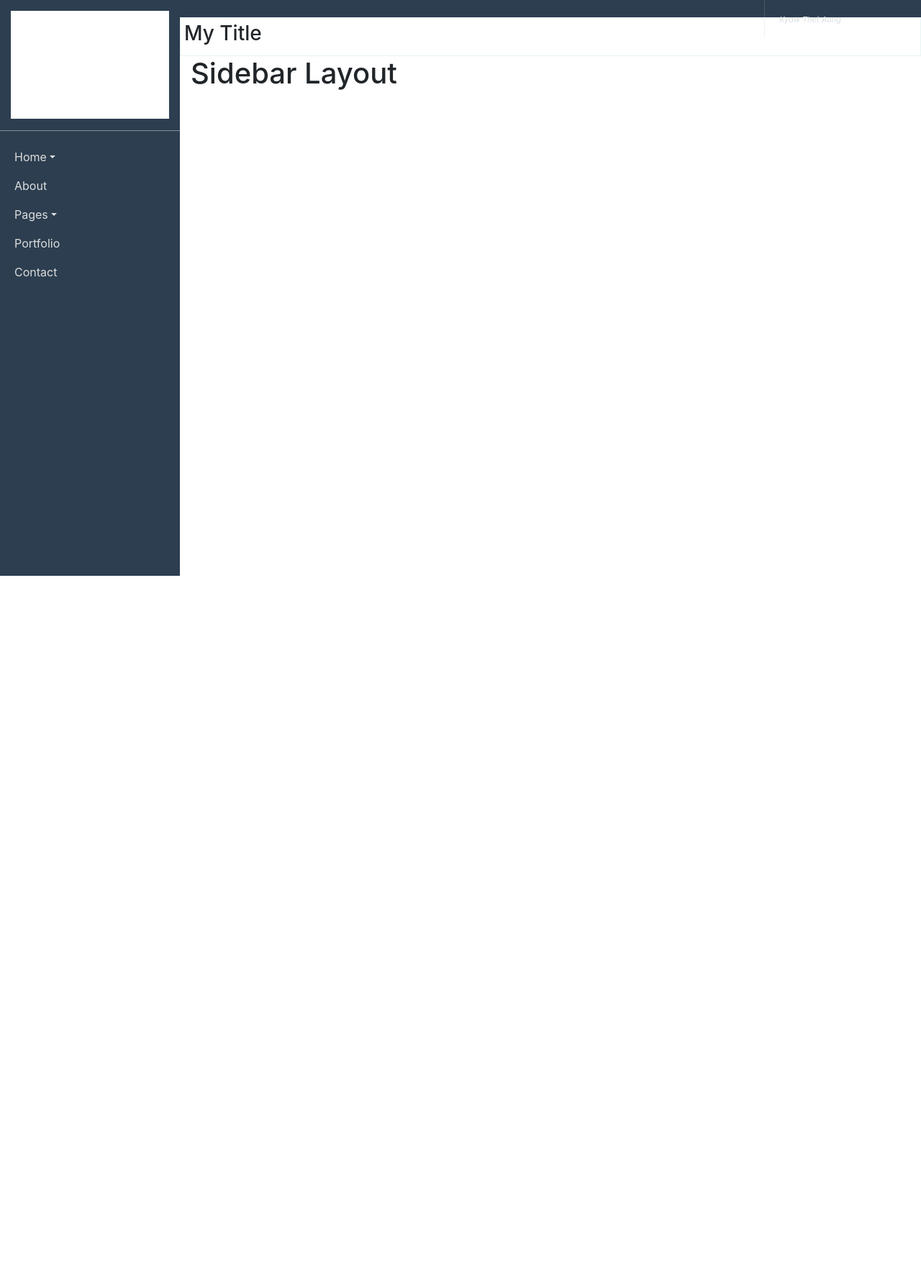
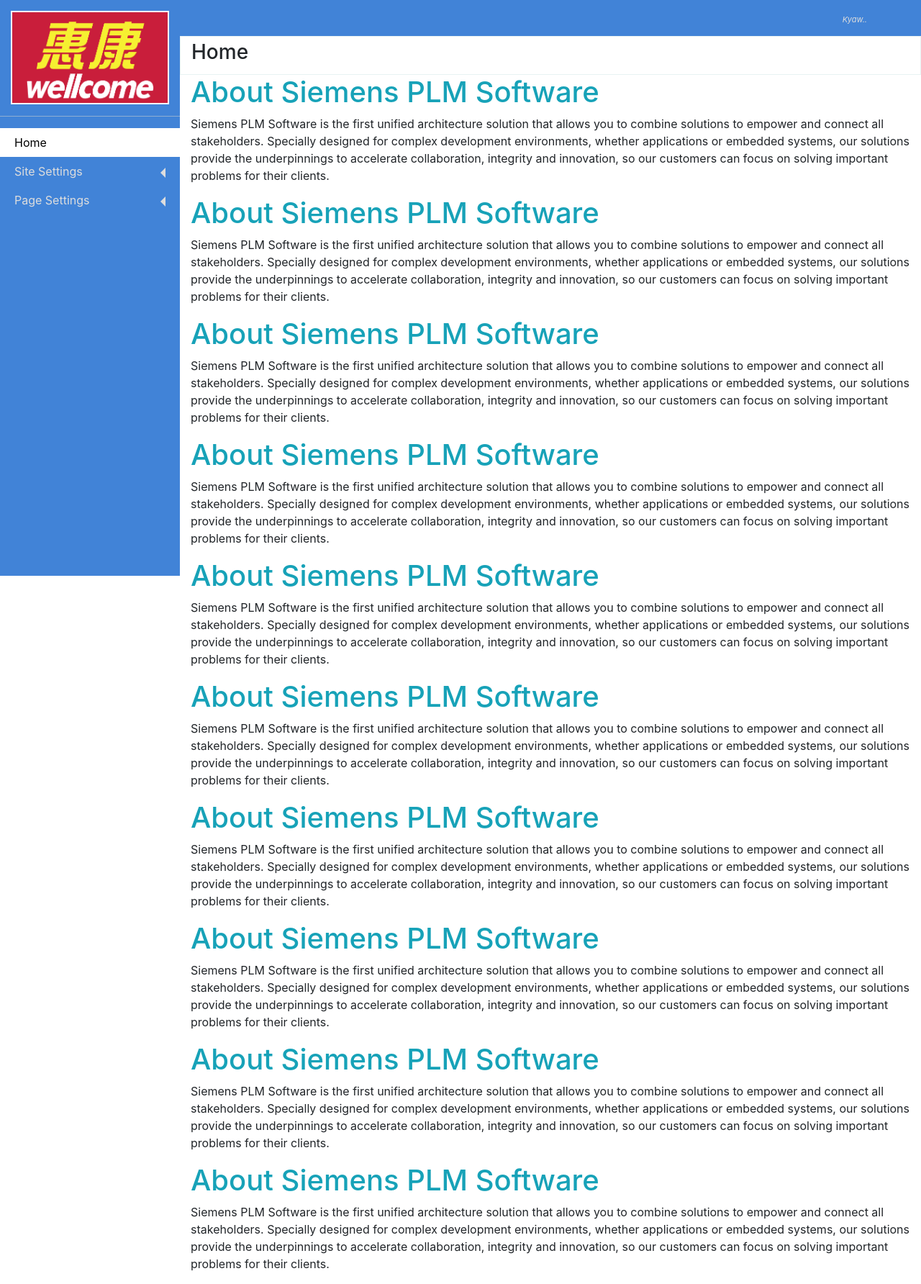
Before and after one commit to kyawthetaung-sg/my_project, a Rails app: page / in a window 1280 px wide. Shown: the whole page at 72% size. Before the commit the page ends 800 px from the top, so only its background shows below. Run offline with Rails 7, Linux system fonts and the light colour scheme; style sheets or scripts are compiled from the project's sources; some libraries are stand-ins or nearby versions.

Commit message:
Edit Template

```diff
--- /dev/null
+++ b/app/assets/stylesheets/admin/admin_template.scss
@@ -0,0 +1,3 @@
+// Place all the styles related to the admin/admin_template controller here.
+// They will automatically be included in application.css.
+// You can use Sass (SCSS) here: https://sass-lang.com/
--- a/app/assets/stylesheets/navbar.scss
+++ b/app/assets/stylesheets/navbar.scss
@@ -1,39 +1,43 @@
 
 /*  Navbar styling */
 .navbar-wrapper {
-    background: #2C3E50;
+    height: 50px;
+    position: fixed;
+    right: 0;
+    left: 0;
+    z-index: 1;
+}
+
+.navbar-wrapper #fa-arrow {
+    display: none;
+}
+
+#wrapper.menuDisplayed .navbar-wrapper {
+    left: 250px;
+}
+
+#wrapper.menuDisplayed #fa-arrow {
+    display: inline;
+}
+
+#wrapper.menuDisplayed #fa-bars {
+    display: none;
+}
+
+.navbar-wrapper a {
+    color: #ddd;
+    text-decoration: none;
+    line-height: 50px;
+    padding: 0 15px 0 15px;
+}
+
+.navbar-wrapper a:hover {
+    color: #fff;
 }
 
 .main-navbar {
-    padding: 0;
-    margin-bottom: 0;
     list-style: none;
-    display: inline-block;
-}
-
-a#menu-toggle:hover {
-    background: #00f3ff6e;
-}
-
-.main-navbar-right  li a{
-    border-left: 1px solid #bdb8b838;
-}
-
-.main-navbar li {
-    line-height: 50px;
-    display: inline-block;
-}
-
-.main-navbar li a {
-    padding: 0 20px 0 20px;
-    display: block;
-    text-decoration: none;
-    color: #ddd;
-}
-
-.main-navbar li a:hover {
-    background: #dbe1e61f;
-    box-shadow: 5px 0px #dbe1e61f;
+    display: inline-flex;
 }
 
 #navbar-lable {
@@ -43,5 +47,6 @@
 /*  Title navbar styling */
 .title-navbar-wrapper {
     border: 1px solid #e8f3f3;
-    padding: 5px;
+    padding: 5px 0 5px 15px;
+    margin-top: 50px;
 }
--- a/app/assets/stylesheets/sidebar.scss
+++ b/app/assets/stylesheets/sidebar.scss
@@ -1,19 +1,22 @@
 /*  Side bar */
 #sidebar-wrapper {
     z-index: 1;
-    position: absolute;
-    width: 250px;
-    width: 250px;
+    position: fixed;
+    width: 0;
     height: 100%;
     overflow-y: auto;
-    background: #2C3E50;
 }
 
 div#sidebar-image {
-    height: 150px;
+    height: 130px;
     margin: 15px;
     border: 2px solid #ecf3f382;
     background: #fff;
+}
+
+#sidebar-image img {
+    width: 100%;
+    height: 100%;
 }
 
 hr.image-underline {
@@ -24,16 +27,16 @@
 #page-content-wrapper {
     width: 100%;
     position: absolute;
-    padding-left: 250px;
+    padding-left: 0;
 }
 
 /*  Change the width of the sidebar to display it */
 #wrapper.menuDisplayed #sidebar-wrapper {
-    width: 0;
+    width: 250px;
 }
 
 #wrapper.menuDisplayed #page-content-wrapper {
-    padding-left: 0;
+    padding-left: 250px;
 }
 
 /*  Sidebar styling */
@@ -53,33 +56,107 @@
     color: #ddd;
 }
 
-#sidebar li a:hover {
+#sidebar li.open #main-menu {
     background: #dbe1e61f;
 }
 
+#sidebar li.open.active #main-menu {
+    background: #fff;
+    color: #000;
+}
+
+#sidebar li a.dropdown-toggle:hover {
+    background: #dbe1e61f;
+    color: #fff;
+}
+
+#sidebar ul.submenu li a:hover {
+    color: #fff;
+    font-weight: bold;
+    text-shadow: 3px -3px #000;
+}
+
+#sidebar ul.submenu li.active a {
+    color: #fff;
+    font-weight: bold;
+}
+
 #sidebar ul.submenu {
+    background: #dbe1e61f;
+}
+
+#sidebar ul.submenu li {
     margin-left: 20px;
 }
 
+.dropdown-toggle::after {
+    position: absolute;
+    right: 20px;
+    top: 15px;
+    font-size: 25px;
+    /* display: inline-block; */
+    margin-left: 0.255em;
+    vertical-align: 0.255em;
+    content: "";
+    border-top: 0.3em solid transparent;
+    border-right: 0.3em solid;
+    border-bottom: 0.3em solid transparent;
+    border-left: 0;
+}
 
-/*  Auto resize for sidebar to display it */
-@media (max-width: 768px) {
-    /*  Side bar */
-    #sidebar-wrapper {
-        width: 0;
-    }
+.dropup .dropdown-toggle::after {
+    top: 20px;
+    display: inline-block;
+    margin-left: 0.255em;
+    vertical-align: 0.255em;
+    content: "";
+    border-top: 0.3em solid;
+    border-right: 0.3em solid transparent;
+    border-bottom: 0;
+    border-left: 0.3em solid transparent;
+}
 
-    /*  Page content */
-    #page-content-wrapper {
-        padding-left: 0;
-    }
+// /*  Auto resize for sidebar to display it */
+// @media (max-width: 768px) {
+//     /*  Side bar */
+//     #sidebar-wrapper {
+//         width: 0;
+//     }
 
-    /*  Change the width of the sidebar to display it */
-    #wrapper.menuDisplayed #sidebar-wrapper {
-        width: 250px;
-    }
+//     .navbar-wrapper {
+//         left: 0;
+//     }
 
-    #wrapper.menuDisplayed #page-content-wrapper {
-        padding-left: 250px;
-    }
-}
+//     #wrapper.menuDisplayed .navbar-wrapper {
+//         left: 250px;
+//     }
+
+//     .navbar-wrapper #fa-bars {
+//         display: inline;
+//     }
+
+//     .navbar-wrapper #fa-arrow {
+//         display: none;
+//     }
+
+//     #wrapper.menuDisplayed #fa-arrow {
+//         display: inline;
+//     }
+
+//     #wrapper.menuDisplayed #fa-bars {
+//         display: none;
+//     }
+//     /*  Page content */
+//     #page-content-wrapper {
+//         padding-left: 0;
+//     }
+
+//     /*  Change the width of the sidebar to display it */
+//     #wrapper.menuDisplayed #sidebar-wrapper {
+//         width: 250px;
+//     }
+
+//     #wrapper.menuDisplayed #page-content-wrapper {
+//         padding-left: 250px;
+//     }
+// }
--- /dev/null
+++ b/app/controllers/admin/admin_template_controller.rb
@@ -0,0 +1,2 @@
+class Admin::AdminTemplateController < ActionController::Base
+end
--- a/app/controllers/home_controller.rb
+++ b/app/controllers/home_controller.rb
@@ -1,4 +1,5 @@
-class HomeController < ApplicationController
+class HomeController < Admin::AdminTemplateController
   def index
+    @title = "Home"
   end
 end
--- /dev/null
+++ b/app/helpers/admin/admin_template_helper.rb
@@ -0,0 +1,50 @@
+module Admin::AdminTemplateHelper
+    def site_setting_links
+        options = [
+            {condition: true, path: themes_path, icon_class: "far fa-circle", label: "Themes"},
+            ]
+            main_dropdown_link(t("menu.admin.site_settings"), "fas fa-cog", "settingSubmenu", options)
+        end
+
+        def page_setting_links
+            options = [
+            {condition: true, path: new_theme_path, icon_class: "far fa-circle", label: "Pages"},
+            {condition: true, path: edit_theme_path(1), icon_class: "far fa-circle", label: "Pages 2"},
+            {condition: true, path: new_page_path, icon_class: "far fa-circle", label: "Pages 3"},
+            ]
+            main_dropdown_link(t("menu.admin.page_settings"), "fa fa-user", "pagesettingSubmenu", options)
+        end
+
+        def main_dropdown_link(label = "", icon_class = "", submenu_id = "", options = {})
+            condition = options.any? do |option|
+            option[:path] == request.path
+            end
+
+            html = <<-EOT
+            <li class="#{condition ? 'dropup open active' : 'dropdown' }" id="#{ icon_class }" >
+                <a data-toggle="collapse" aria-expanded="false" class="dropdown-toggle" id="main-menu" href="##{ submenu_id }">
+                <i class='#{icon_class}'></i> #{ label }
+                </a>
+                <ul class="collapse list-unstyled submenu #{condition ? 'show' : '' }" id="#{ submenu_id }">
+                #{
+                options.map{|option|
+                    sub_dropdown_option(option[:condition], option[:path] || "#", option[:icon_class], option[:label])
+                }.join
+                }
+                </ul>
+            </li>
+            EOT
+            html.html_safe
+        end
+
+        def sub_dropdown_option(condition, path = "#", icon_class = "", label = "")
+            condition = true if condition == nil
+            return unless condition
+            path == request.path ? classActive = 'active' : classActive = ''
+            content_tag(:li, class: classActive) do
+            link_to path do
+                "<i class='#{icon_class}'></i> #{label}".html_safe
+            end
+        end
+    end
+end
--- a/app/views/home/index.html.erb
+++ b/app/views/home/index.html.erb
@@ -1,2 +1,4 @@
-<h1 class="text-info">Home#index</h1>
-<p>Find me in app/views/home/index.html.erb <i class="fab fa-twitter fa-2x"></i></p>
+<% (1..10).each do |i| %>
+    <h1 class="text-info">About Siemens PLM Software</h1>
+    <p>Siemens PLM Software is the first unified architecture solution that allows you to combine solutions to empower and connect all stakeholders. Specially designed for complex development environments, whether applications or embedded systems, our solutions provide the underpinnings to accelerate collaboration, integrity and innovation, so our customers can focus on solving important problems for their clients.</p>
+<% end %>
--- a/app/views/layouts/_navbar.html.erb
+++ b/app/views/layouts/_navbar.html.erb
@@ -1,10 +1,8 @@
-<nav class="navbar-wrapper">
-  <ul class="main-navbar main-navbar-toggle">
-    <li><a herf="#" id="menu-toggle"><i class="fas fa-angle-double-left"></i></a></li>
-  </ul>
-  <ul class="main-navbar main-navbar-right float-right">
-    <li><a href="#"><i class="fas fa-user text-white"></i><i id="navbar-lable"> Kyaw Thet Aung</i></a></li>
+<nav class="navbar-wrapper" style="background: #4183d7;">
+  <a herf="#" id="menu-toggle"><i class="fas fa-bars" id="fa-bars"></i><i class="fas fa-angle-double-left" id="fa-arrow"></i></a>
+  <ul class="main-navbar float-right">
+    <li><a href="#"><i class="fas fa-user"></i><i id="navbar-lable"> Kyaw..</i></a></li>
     <li><a href="#"><i class="fas fa-bell"></i></a></li>
-    <li><%= link_to '<i class="fas fa-sign-out-alt"></i>'.html_safe, destroy_user_session_path, class: "dropdown-item", method: :delete %></li>
+    <li><%= link_to '<i class="fas fa-sign-out-alt"></i>'.html_safe, destroy_user_session_path, method: :delete %></li>
   </ul>
 </nav>
--- /dev/null
+++ b/app/views/layouts/_navbar_title.html.erb
@@ -0,0 +1,3 @@
+<nav class="title-navbar-wrapper">
+    <h3><%= @title %></h3>
+</nav>
--- a/app/views/layouts/_sidebar.html.erb
+++ b/app/views/layouts/_sidebar.html.erb
@@ -1,47 +1,18 @@
-<div id="sidebar-wrapper">
+<div id="sidebar-wrapper" style="background: #4183d7;">
     <div id="sidebar-image">
-        <a href="acc"></a>
+        <a href="acc"><%= image_tag("my_logo.png", :alt => "rss feed") %></a>
     </div>
     <hr class="image-underline"></hr>
     <nav id="sidebar">
         <ul class="list-unstyled components">
-        <li class="active">
-            <a href="#homeSubmenu" data-toggle="collapse" aria-expanded="false" class="dropdown-toggle">Home</a>
-            <ul class="collapse list-unstyled submenu" id="homeSubmenu">
-                <li>
-                    <a href="#">Home 1</a>
-                </li>
-                <li>
-                    <a href="#">Home 2</a>
-                </li>
-                <li>
-                    <a href="#">Home 3</a>
-                </li>
-            </ul>
-        </li>
-        <li>
-            <a href="#">About</a>
-        </li>
-        <li>
-            <a href="#pageSubmenu" data-toggle="collapse" aria-expanded="false" class="dropdown-toggle">Pages</a>
-            <ul class="collapse list-unstyled submenu" id="pageSubmenu">
-                <li>
-                    <a href="#">Page 1</a>
-                </li>
-                <li>
-                    <a href="#">Page 2</a>
-                </li>
-                <li>
-                    <a href="#">Page 3</a>
-                </li>
-            </ul>
-        </li>
-        <li>
-            <a href="#">Portfolio</a>
-        </li>
-        <li>
-            <a href="#">Contact</a>
-        </li>
+            <li class="<%= request.path == root_path ? 'open active' : '' %>">
+                <%= link_to root_path, id: "main-menu" do %>
+                    <i class="fas fa-home"></i>
+                    <%= t("menu.admin.home") %>
+                <% end %>
+            </li>
+            <%= site_setting_links %>
+            <%= page_setting_links %>
         </ul>
     </nav>
 </div>
--- /dev/null
+++ b/app/views/layouts/admin/admin_template.html.erb
@@ -0,0 +1,53 @@
+<!DOCTYPE html>
+<html>
+  <head>
+    <title>MyProject</title>
+    <%= csrf_meta_tags %>
+    <%= csp_meta_tag %>
+
+    <%= stylesheet_link_tag 'application', media: 'all', 'data-turbolinks-track': 'reload' %>
+    <%= javascript_pack_tag 'application', 'data-turbolinks-track': 'reload' %>
+  </head>
+
+  <body>
+    <div id="wrapper" class="menuDisplayed">
+      <!-- Sidebar -->
+      <%= render "layouts/sidebar" %>
+
+      <!-- Page Content -->
+      <div id="page-content-wrapper">
+        <!-- Navbar -->
+        <%= render "layouts/navbar" %>
+
+        <!-- Navbar-title -->
+        <%= render "layouts/navbar_title" %>
+        <div class="container-fluid main-content">
+          <div class="row">
+            <div class="col-lg-12">
+              <%= yield %>
+            </div>
+          </div>
+        </div>
+      </div>
+    </div>
+
+    <!-- Menu Toggle Script -->
+    <script>
+      $('#menu-toggle').click(function (e) {
+        $('#wrapper').toggleClass('menuDisplayed');
+      });
+
+      $("#sidebar .dropdown").click(function() {
+        $(this).toggleClass("open");
+        $(this).toggleClass("dropdown");
+        $(this).toggleClass("dropup");
+      });
+
+      $("#sidebar .dropup").click(function() {
+        $(this).toggleClass("open");
+        $(this).toggleClass("dropdown");
+        $(this).toggleClass("dropup");
+      });
+    </script>
+  </body>
+</html>
--- a/app/views/layouts/application.html.erb
+++ b/app/views/layouts/application.html.erb
@@ -11,36 +11,16 @@
 
   <body>
     <div id="wrapper">
-      <!-- Sidebar -->
-      <%= render "layouts/sidebar" %>
       <!-- Page Content -->
       <div id="page-content-wrapper">
-        <!-- Sidebar -->
-        <%= render "layouts/navbar" %>
-        <nav class="title-navbar-wrapper">
-          <h3>My Title</h3>
-        </nav>
         <div class="container-fluid main-content">
           <div class="row">
             <div class="col-lg-12">
-              <h1>Sidebar Layout</h1>
+              <%= yield %>
             </div>
           </div>
         </div>
       </div>
     </div>
-
-    <!-- Menu Toggle Script -->
-    <script>
-      $('#menu-toggle').click(function (e) {
-        $('#wrapper').toggleClass('menuDisplayed');
-        var className = $('#wrapper').attr('class');
-        if(className) {
-          $('#menu-toggle').html('<i class="fas fa-bars"></i>');
-        }else{
-          $('#menu-toggle').html('<i class="fas fa-angle-double-left"></i>');
-        }
-      });
-    </script>
   </body>
 </html>
--- a/config/routes.rb
+++ b/config/routes.rb
@@ -1,4 +1,6 @@
 Rails.application.routes.draw do
+  resources :pages
+  resources :themes
   devise_for :users
   root to: 'home#index'
   # For details on the DSL available within this file, see https://guides.rubyonrails.org/routing.html
```
Also changed, not shown: test/controllers/admin/admin_template_controller_test.rb (added, +7 -0 lines), app/assets/images/logo.png (added), app/assets/images/my_logo.png (added).
